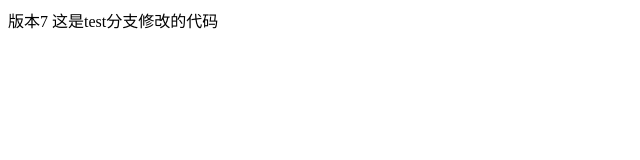
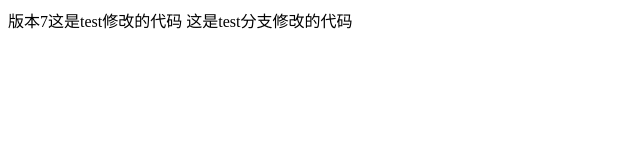
Before and after one commit to waeq2019/test-dome, a plain HTML site: page aa/index-2.html in a window 1280 px wide. Shown: the whole page, without its empty margins (0-640 px from the left). Drawn offline with Linux system fonts and the light colour scheme.

Commit message:
test分支修改的

```diff
--- a/aa/index-2.html
+++ b/aa/index-2.html
@@ -6,7 +6,7 @@
 	</head>
 	<body>
 		<div class="box">
-			版本7
+			版本7这是test修改的代码
 			这是test分支修改的代码
 		</div>
 	</body>
```
